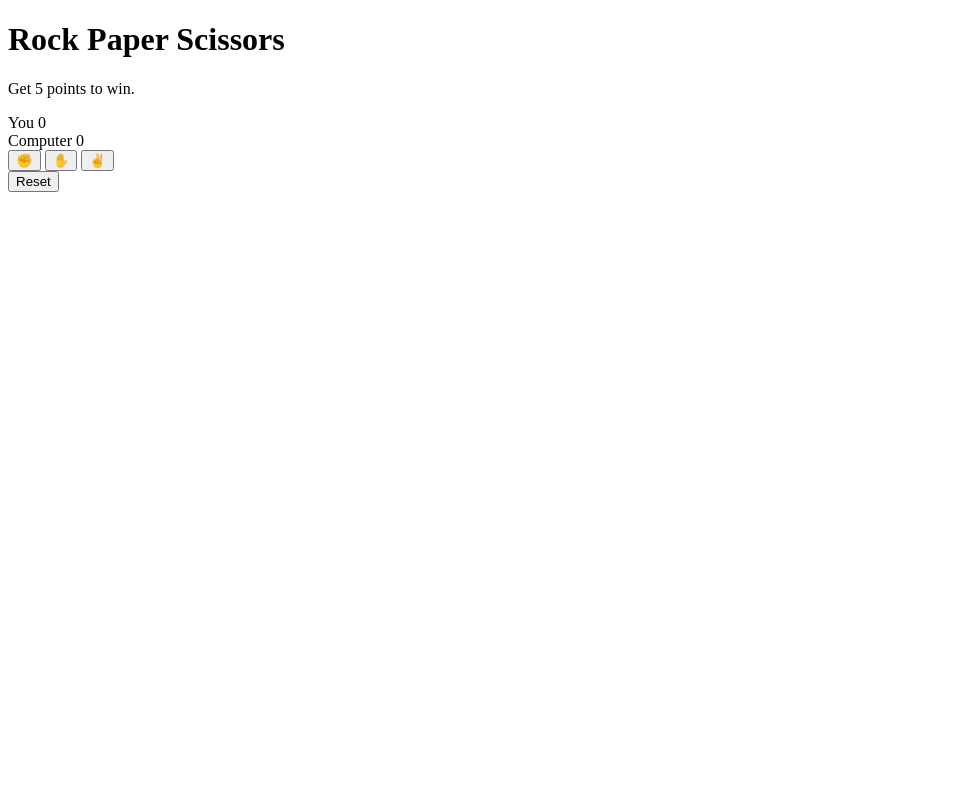
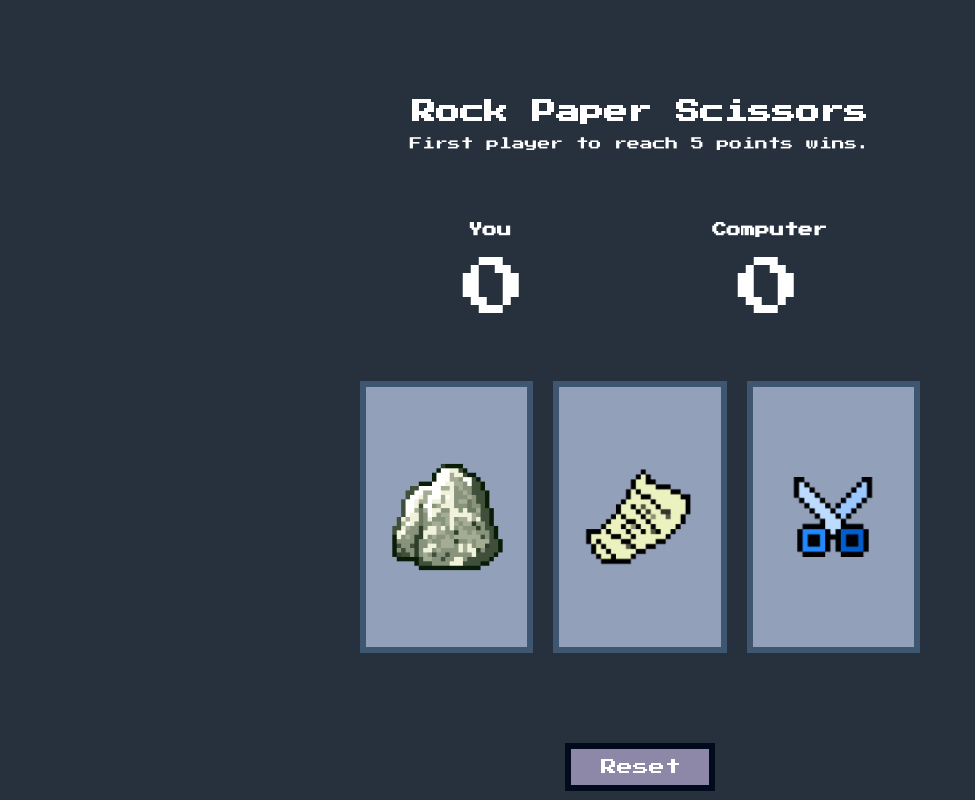
Before and after one commit to isvnzn/rock-paper-scissor, a plain HTML site: page index.html in a window 1280 px wide. Shown: the whole page, without its empty margins (0-975 px from the left). Drawn offline with Linux system fonts and the light colour scheme.

Commit message:
Add styling to index.html

```diff
--- a/index.html
+++ b/index.html
@@ -5,29 +5,48 @@
     <meta http-equiv="X-UA-Compatible" content="IE=edge" />
     <meta name="viewport" content="width=device-width, initial-scale=1.0" />
     <title>Rock Paper Scissor</title>
+
+    <link rel="stylesheet" href="styles.css" />
     <script src="javascript.js" defer></script>
   </head>
   <body>
     <div class="container">
-      <h1>Rock Paper Scissors</h1>
-      <p>Get 5 points to win.</p>
-      <div class="score">
+      <section class="hero">
+        <h1>Rock Paper Scissors</h1>
+        <p>First player to reach 5 points wins.</p>
+      </section>
+      <section class="score">
         <div class="player">
-          <span>You</span>
+          <h2>You</h2>
           <span class="player-score"></span>
         </div>
         <div class="computer">
-          <span>Computer</span>
+          <h2>Computer</h2>
           <span class="computer-score"></span>
         </div>
-      </div>
+      </section>
       <div class="selection">
-        <button class="rps rock" value="rock">✊</button>
-        <button class="rps paper" value="paper">✋</button>
-        <button class="rps scissors" value="scissors">✌️</button>
+        <button
+          type="button"
+          class="rps rock"
+          value="rock"
+          title="Rock"
+        ></button>
+        <button
+          type="button"
+          class="rps paper"
+          value="paper"
+          title="Paper"
+        ></button>
+        <button
+          type="button"
+          class="rps scissors"
+          value="scissors"
+          title="Scissors"
+        ></button>
       </div>
       <span class="result"></span>
-      <button class="reset">Reset</button>
+      <button type="button" class="reset">Reset</button>
     </div>
   </body>
 </html>
--- a/javascript.js
+++ b/javascript.js
@@ -8,6 +8,9 @@ const computerScore = document.querySelector(".computer-score");
 const result = document.querySelector(".result");
 const picks = document.querySelectorAll(".rps");
 const reset = document.querySelector(".reset");
+const rock = document.querySelector(".rock");
+const paper = document.querySelector(".paper");
+const scissors = document.querySelector(".scissors");
 
 playerScore.textContent = playerScoreCtr;
 computerScore.textContent = computerScoreCtr;
@@ -58,7 +61,8 @@ function playRound(playerSelection, computerSelection) {
 }
 
 function playGame(e) {
-  playerSelection = e.target.value.toLowerCase();
+  playerSelection = e.target.value;
+  console.log(e);
   computerSelection = getComputerChoice().toLowerCase();
 
   switch (playerSelection) {
@@ -79,6 +83,9 @@ function playGame(e) {
 
   if (playerScoreCtr === 5 || computerScoreCtr === 5) {
     picks.forEach((btn) => (btn.disabled = true));
+    rock.classList.add("rock-bw");
+    paper.classList.add("paper-bw");
+    scissors.classList.add("scissors-bw");
   }
 
   getWinner();
@@ -86,9 +93,9 @@ function playGame(e) {
 
 function getWinner() {
   if (playerScoreCtr === 5) {
-    result.textContent = "VICTORY";
+    result.textContent = "Victory!";
   } else if (computerScoreCtr === 5) {
-    result.textContent = "DEFEAT";
+    result.textContent = "Defeat";
   }
 }
 
@@ -99,4 +106,7 @@ function resetGame() {
   computerScore.textContent = computerScoreCtr;
   result.textContent = "";
   picks.forEach((btn) => (btn.disabled = false));
+  rock.classList.remove("rock-bw");
+  paper.classList.remove("paper-bw");
+  scissors.classList.remove("scissors-bw");
 }
--- /dev/null
+++ b/styles.css
@@ -0,0 +1,155 @@
+@import url("https://fonts.googleapis.com/css2?family=Press+Start+2P&display=swap");
+
+* {
+  box-sizing: border-box;
+}
+
+h1,
+h2 {
+  margin: 0;
+}
+
+body {
+  font-family: "Press Start 2P", sans-serif;
+  margin: 0;
+  font-size: 62.5%;
+  background-color: #26313d;
+  color: #fff;
+}
+
+.container {
+  display: flex;
+  flex-direction: column;
+  align-items: center;
+}
+
+.hero,
+.score,
+.selection,
+.result,
+.reset {
+  width: 560px;
+  font-size: 1rem;
+}
+
+.hero,
+.result {
+  text-align: center;
+}
+
+.hero {
+  margin-top: 100px;
+}
+
+.hero p {
+  font-size: 0.8rem;
+}
+
+.score {
+  display: flex;
+  justify-content: space-around;
+  text-align: center;
+  margin: 60px 0;
+}
+
+.score h2 {
+  font-size: 0.9rem;
+  margin-bottom: 20px;
+}
+
+.player-score,
+.computer-score {
+  font-size: 4rem;
+}
+
+.player-score {
+  padding-left: 10px;
+}
+
+.result {
+  height: 20px;
+  margin-bottom: 30px;
+}
+
+.selection {
+  display: flex;
+  gap: 20px;
+  margin-bottom: 40px;
+}
+
+.rps {
+  flex: 1;
+  font-size: 4rem;
+  padding: 130px 0;
+  background-color: #92a0ba;
+  background-repeat: no-repeat;
+  background-position: center;
+  border: 6px solid #3e5670;
+}
+
+.rock,
+.rock-bw,
+.paper,
+.paper-bw {
+  background-size: 120px;
+}
+
+.rock {
+  background-image: url(./img/rock.png);
+}
+
+.rock-bw {
+  background-image: url(./img/rock-bw.png);
+}
+
+.paper {
+  background-image: url(./img/paper.png);
+}
+
+.paper-bw {
+  background-image: url(./img/paper-bw.png);
+}
+
+.scissors {
+  background-image: url(./img/scissors.png);
+}
+
+.scissors-bw {
+  background-image: url(./img/scissors-bw.png);
+}
+
+.rock:hover,
+.paper:hover,
+.scissors:hover {
+  background-color: #424c6e;
+}
+
+.rock:active,
+.paper:active,
+.scissors:active {
+  background-color: #92a0ba;
+}
+
+.rock:disabled,
+.paper:disabled,
+.scissors:disabled {
+  background-color: rgb(146, 148, 156);
+  border-color: #26313d;
+}
+
+.reset {
+  width: 150px;
+  font-family: "Press Start 2P", sans-serif;
+  background-color: #8d88a8;
+  color: #fff;
+  padding: 10px 30px;
+  border: 6px solid #010b1d;
+}
+
+.reset:hover {
+  background-color: #757096;
+}
+
+.reset:active {
+  background-color: #8d88a8;
+}
```
Also changed, not shown: img/paper-bw.png (added), img/paper.png (added), img/rock-bw.png (added), img/rock.png (added), img/scissors-bw.png (added), img/scissors.png (added).
